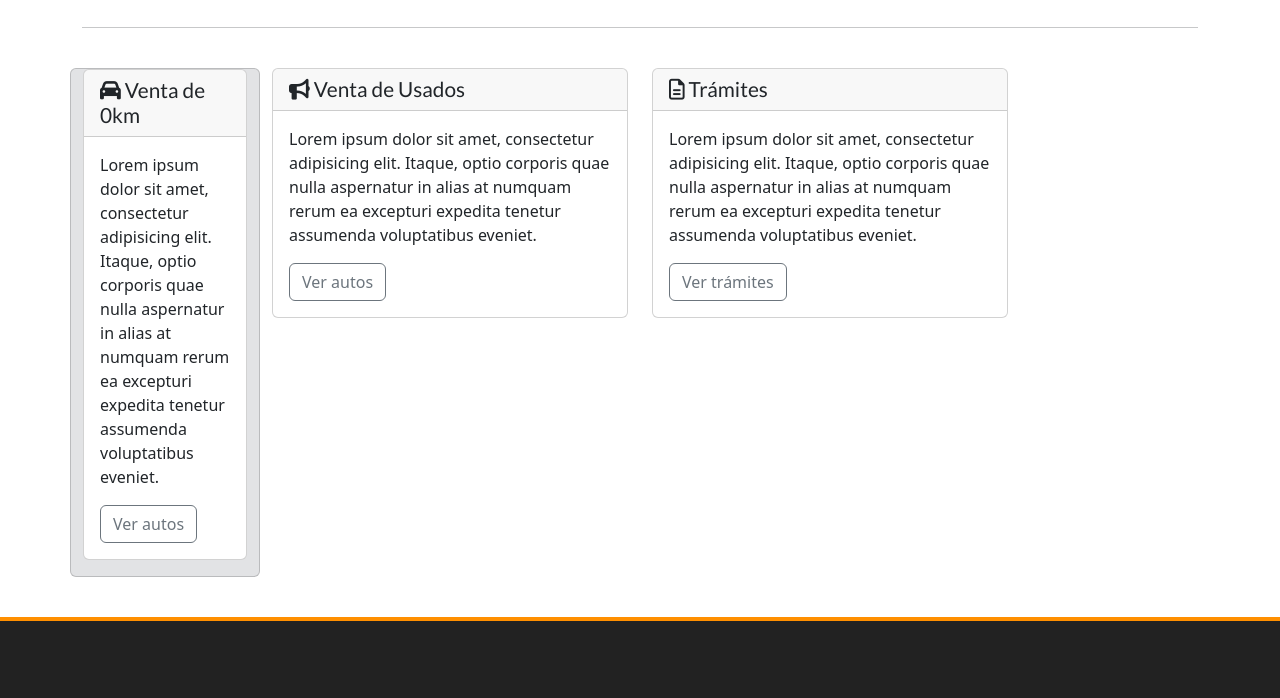
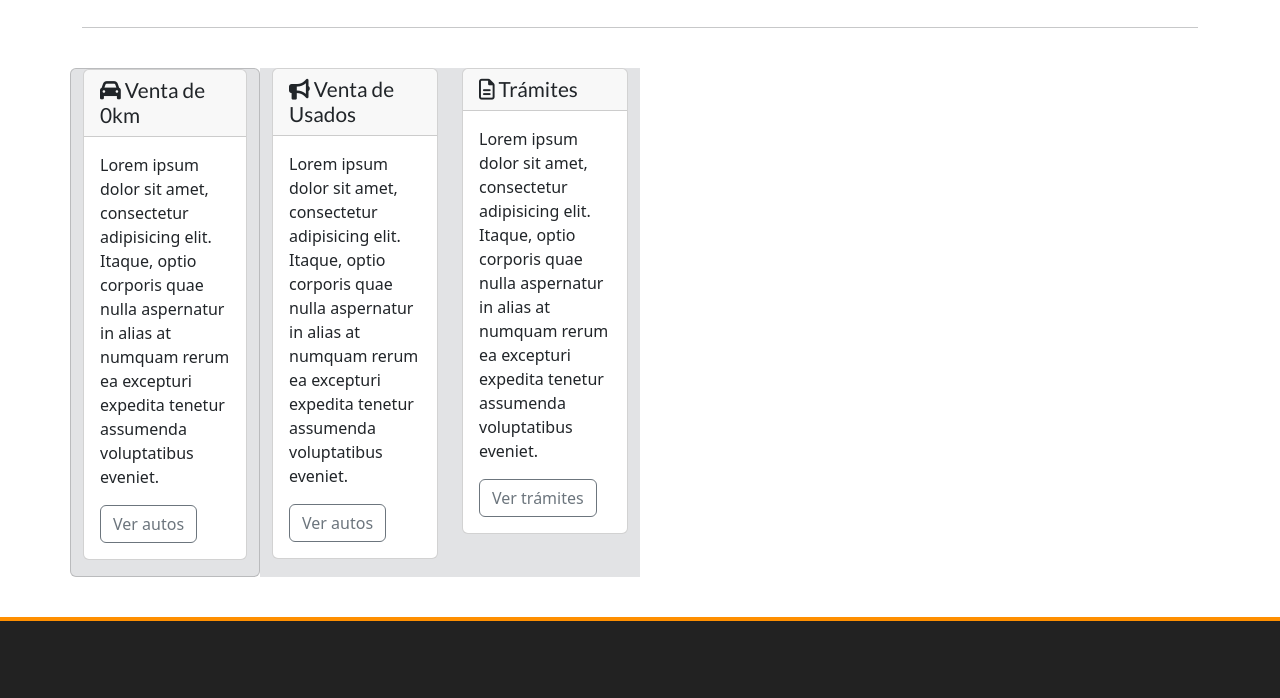
Before and after one commit to GermandaS/Proyecto, a plain HTML site: page index.html in a window 1280 px wide. Shown: the part 711-1409 px from the top of the page. Drawn offline with nearby package versions, Linux system fonts and the light colour scheme; a script that the page names is missing; files whose address does not match are found by name.

Commit message:
update index

```diff
--- a/index.html
+++ b/index.html
@@ -229,7 +229,7 @@
               </div>
             </div>
           </div>
-          <div class="col-md-4">
+          <div class="col-2 md-4 bg-secondary-subtle">
             <div class="card mb-3">
               <div class="card-header">
                 <h4><i class="fas fa-bullhorn"></i> Venta de Usados</h4>
@@ -247,7 +247,7 @@
               </div>
             </div>
           </div>
-          <div class="col-md-4">
+          <div class="col-2 md-4 bg-secondary-subtle">
             <div class="card mb-3">
               <div class="card-header">
                 <h4><i class="far fa-file-alt"></i> Trámites</h4>
```
